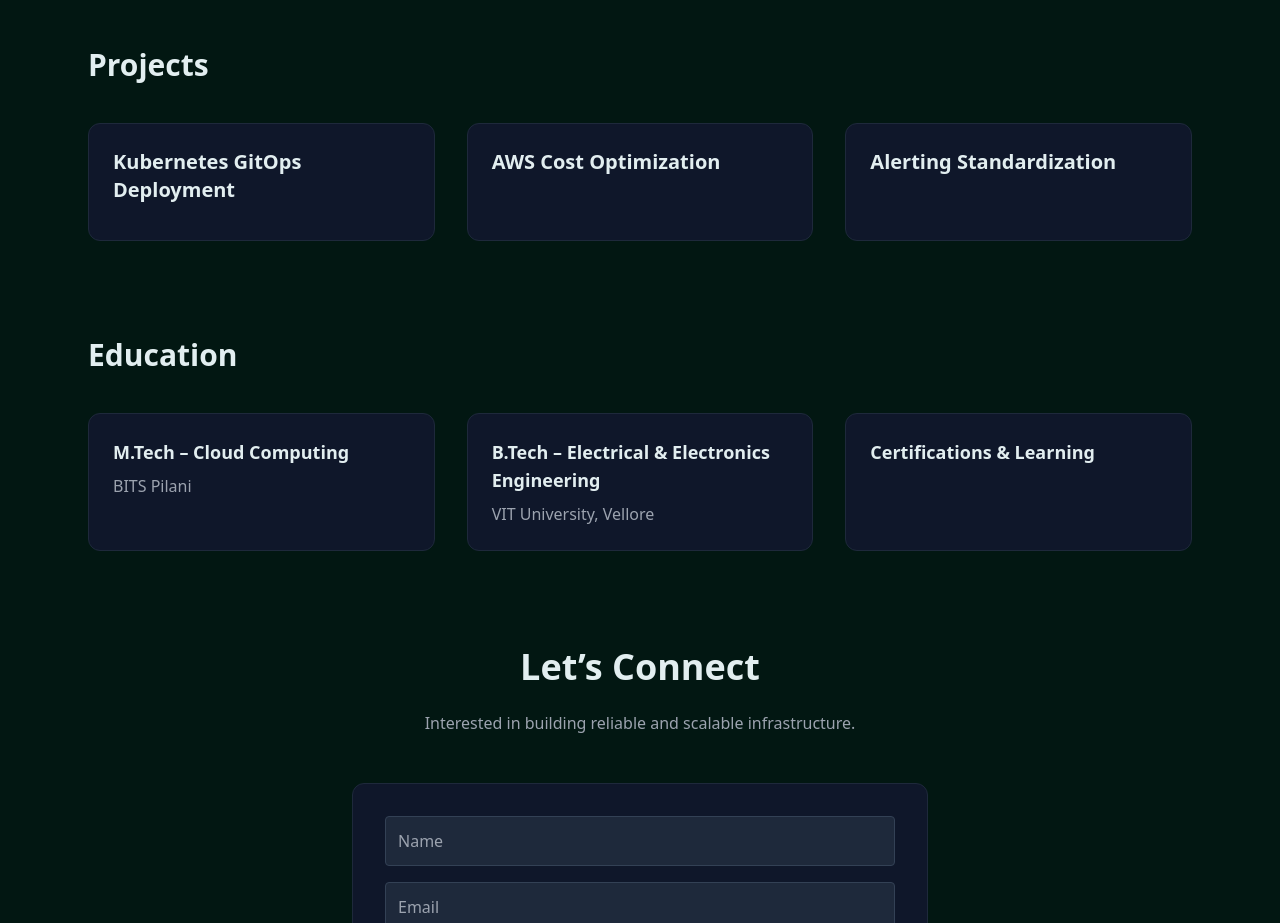
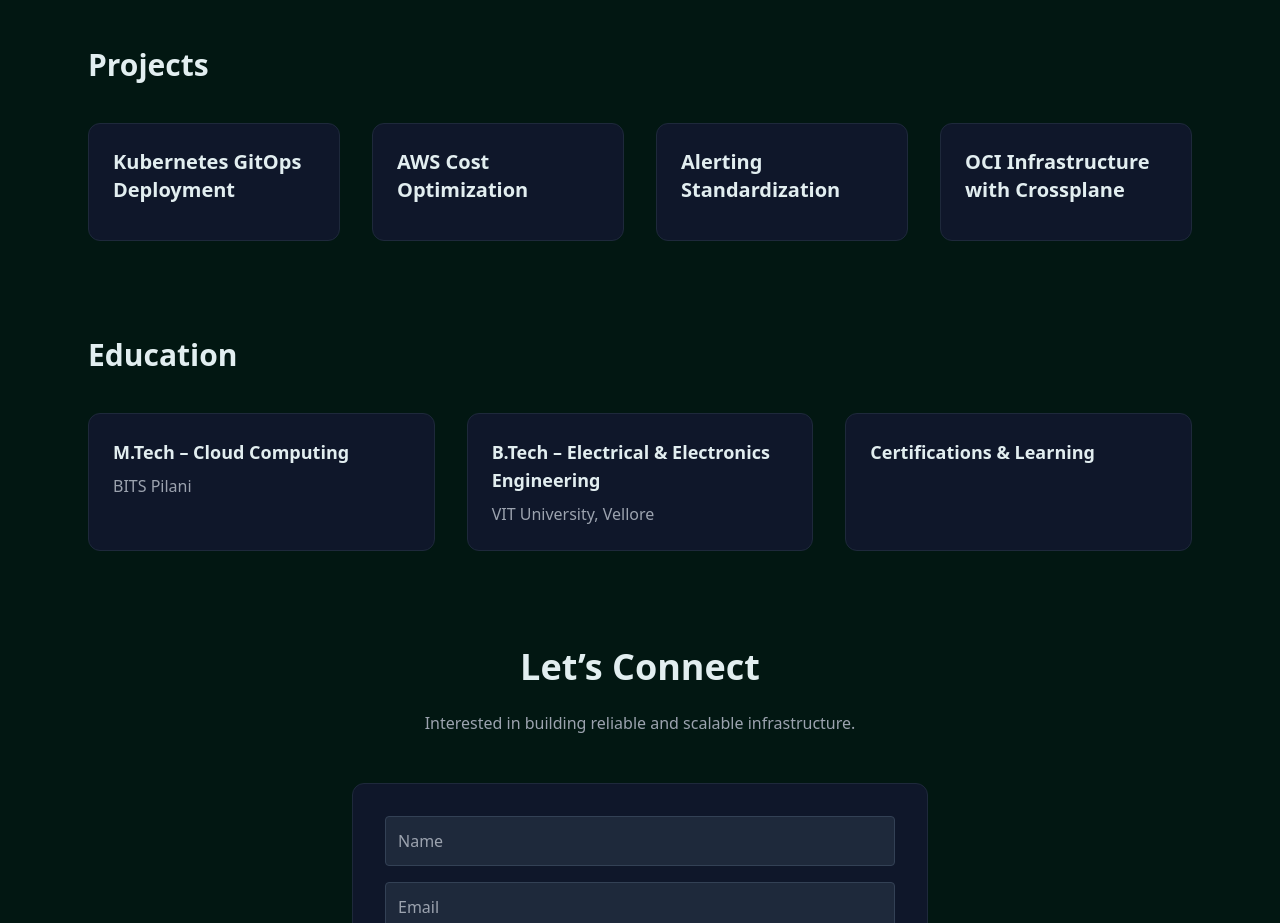
Before and after one commit to nishant-kamal/nishant-portfolio, a Next.js app: page / in a window 1280 px wide. Shown: the part 1600-2523 px from the top of the page. Built offline with nearby package versions, Linux system fonts and the light colour scheme.

Commit message:
Update Projects.js

```diff
--- a/components/Projects.js
+++ b/components/Projects.js
@@ -15,6 +15,11 @@ export default function Projects() {
       title: "Alerting Standardization",
       description:
         "Built Helm based centralized alerting system improving monitoring consistency and MTTR."
+    },
+    {
+      title: "OCI Infrastructure with Crossplane",
+      description:
+        "Provisioned Oracle Cloud infrastructure using Crossplane and Kubernetes CRDs, deployed microservices, and collaborated with QA teams for sanity testing and issue resolution."
     }
   ]
 
@@ -23,7 +28,7 @@ export default function Projects() {
 
       <h2 className="text-3xl font-bold mb-10">Projects</h2>
 
-      <div className="grid md:grid-cols-3 gap-8">
+      <div className="grid md:grid-cols-2 lg:grid-cols-4 gap-8">
 
         {projects.map((project) => (
           <div
@@ -35,7 +40,6 @@ export default function Projects() {
               {project.title}
             </h3>
 
-            {/* hidden until hover */}
             <p className="text-gray-400 mt-3 max-h-0 overflow-hidden group-hover:max-h-40 transition-all duration-500">
               {project.description}
             </p>
```
